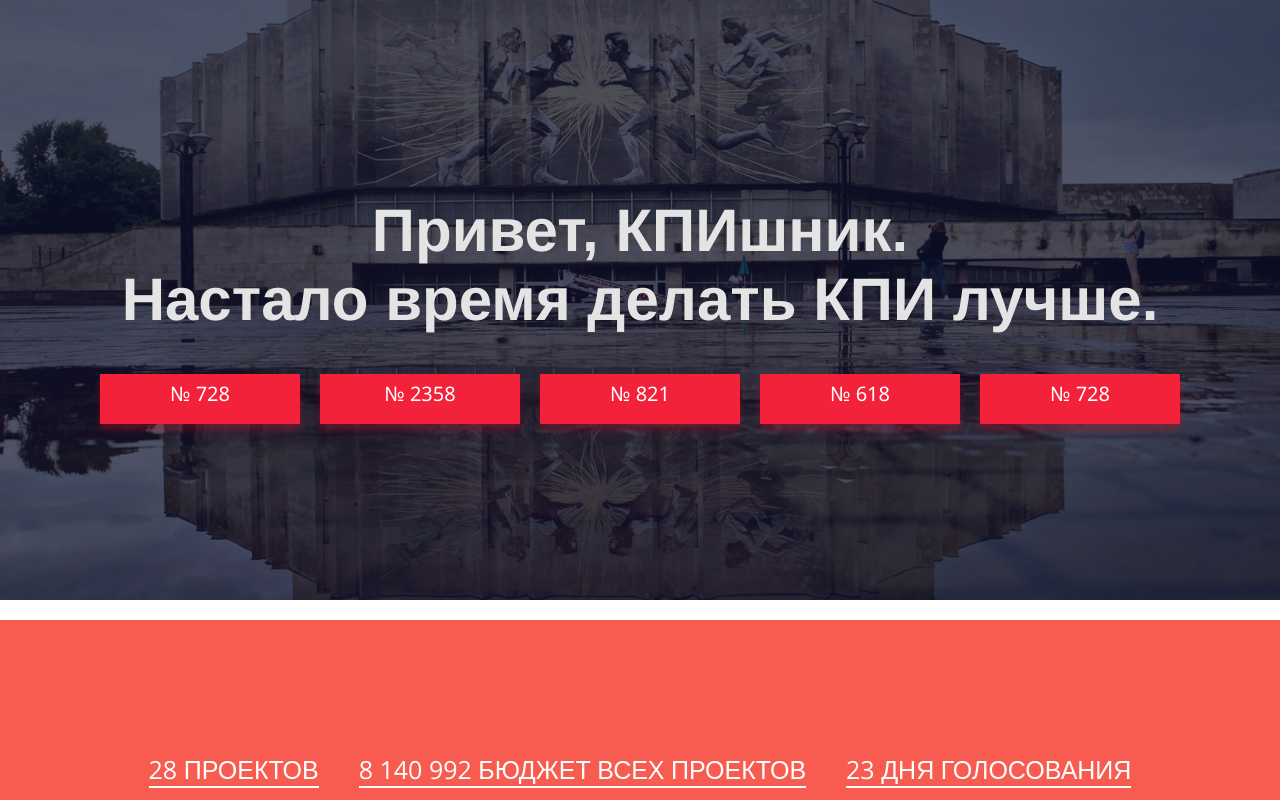
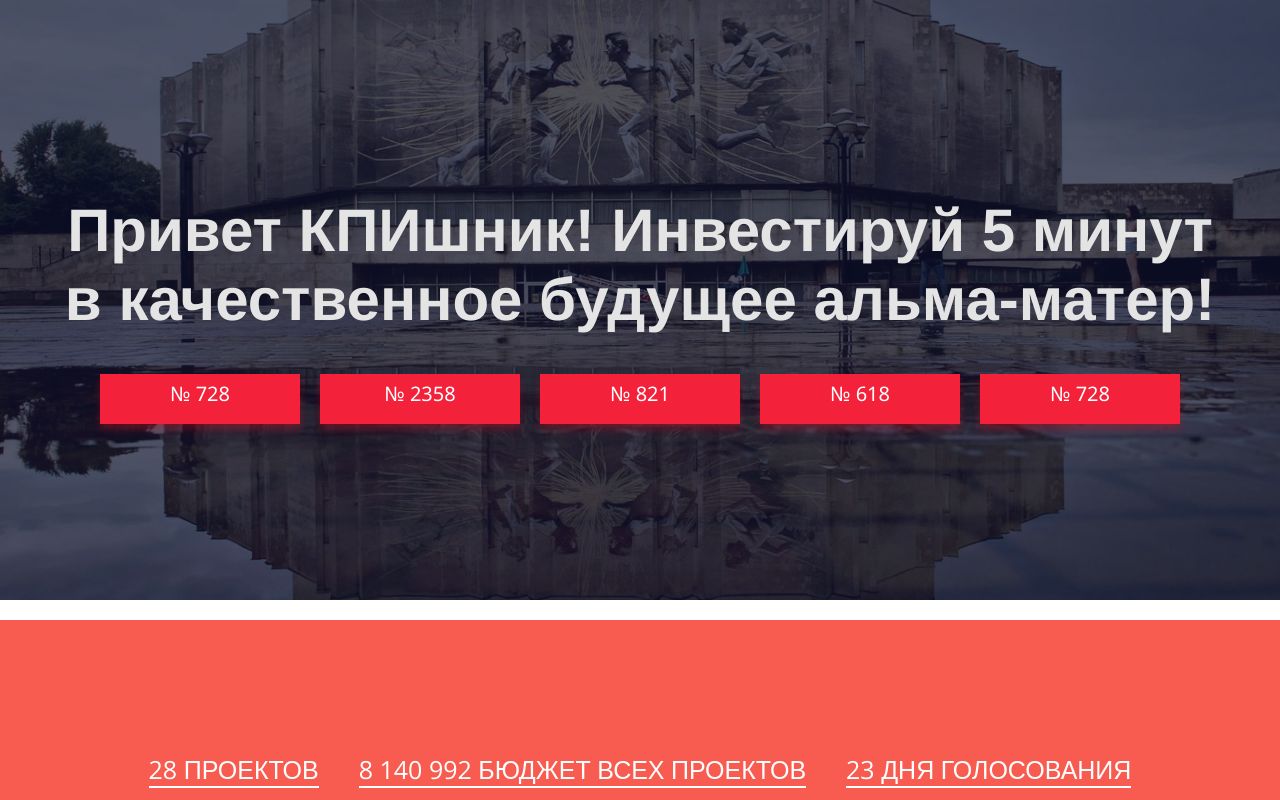
Before and after one commit to SergijBabich/GB4, a plain HTML site: page index.html in a window 1280 px wide. Shown: the top 800 px of the page. Drawn offline with nearby package versions, Linux system fonts and the light colour scheme.

Commit message:
changed title

```diff
--- a/index.html
+++ b/index.html
@@ -19,9 +19,8 @@
       <div class="header wow fadeInUp">
 
 
-        <h1>Привет, КПИшник.</br>
-
-Настало время делать КПИ лучше.</h1>
+        <h1>Привет  КПИшник! Инвестируй
+          5 минут в качественное будущее альма-матер!</h1>
 <div class="buttomhead">
 
 
```
